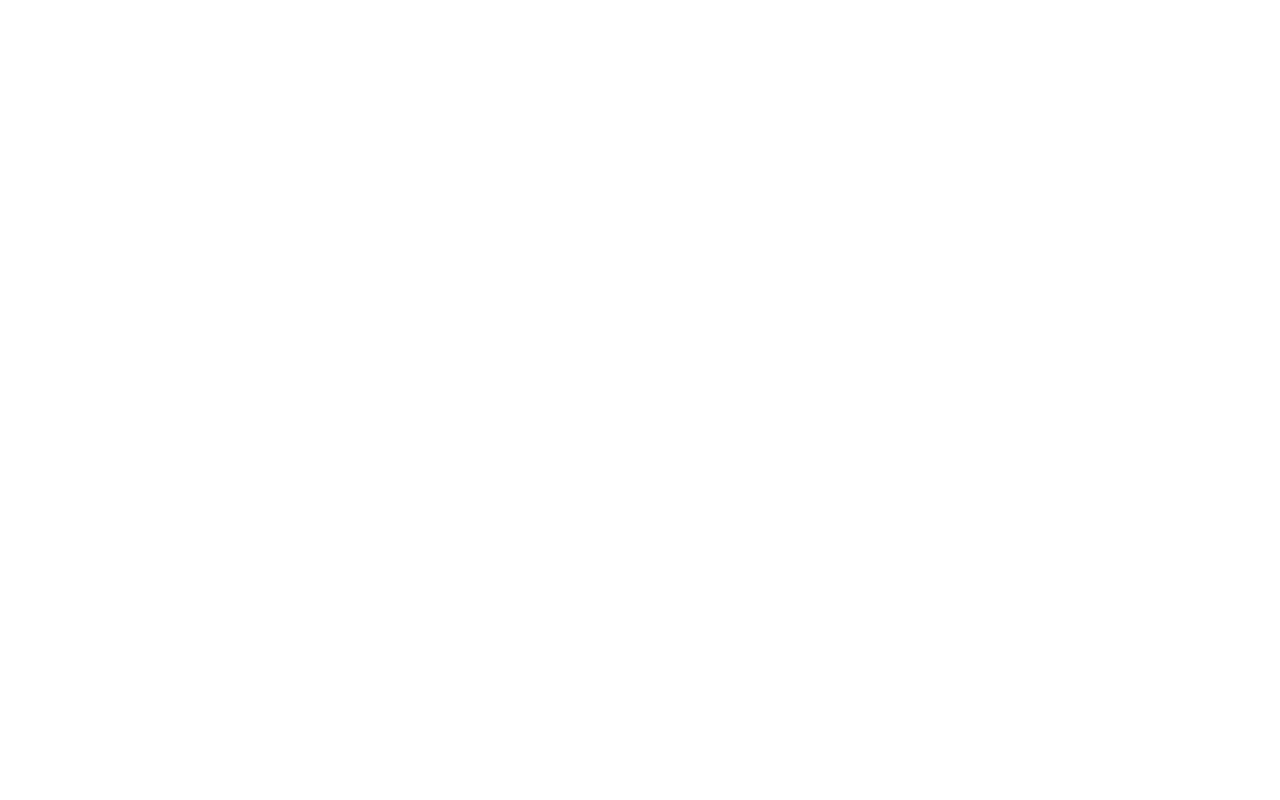
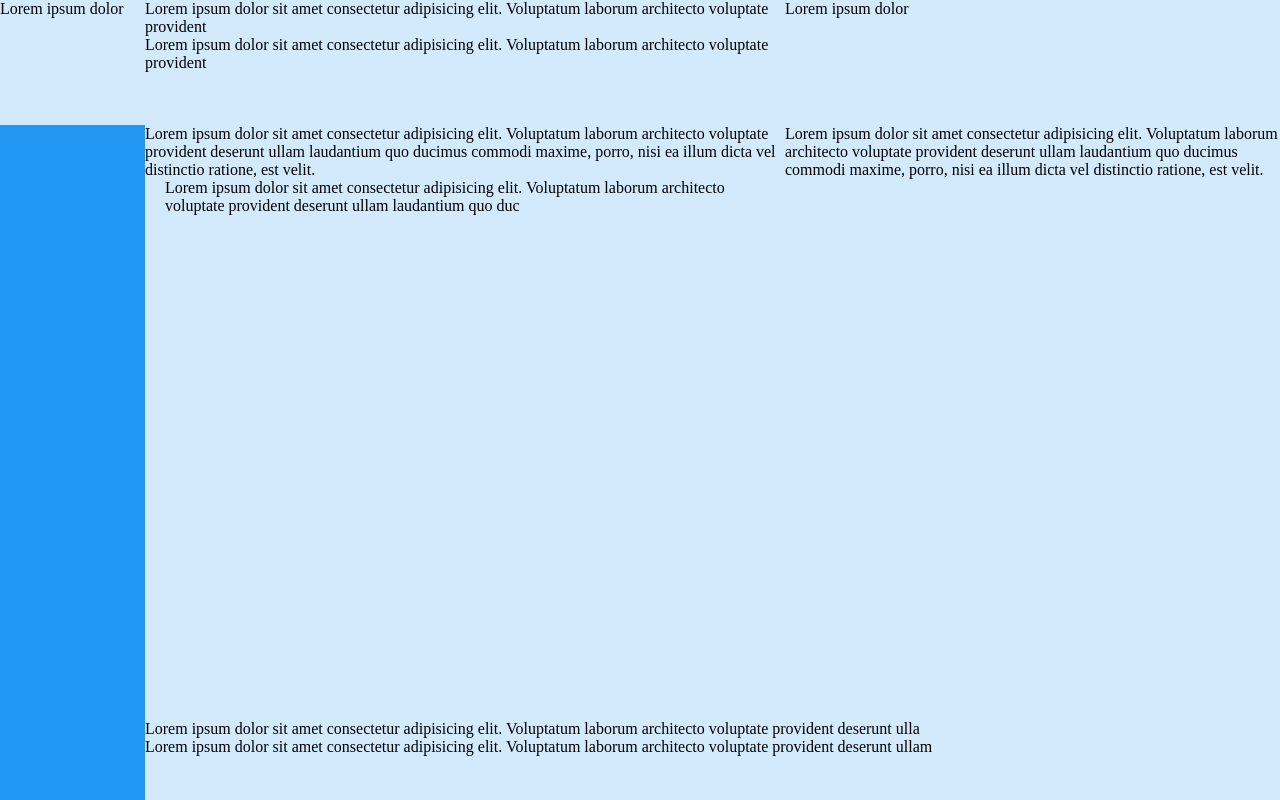
Before and after one commit to pampush/google-search, a plain HTML site: page index.html in a window 1280 px wide. Drawn offline with Linux system fonts and the light colour scheme.

Commit message:
index.html - header, footer layout, styles.css - grid, flex

```diff
--- a/index.html
+++ b/index.html
@@ -6,28 +6,36 @@
     <meta name="description" content="Google Search result page">
     <meta name="referrer" content="origin">
     <meta name="viewport" content="width=device-width, initial-scale=1.0">
+    <link rel="stylesheet" type="text/css" href="static/css/styles.css">
   </head>
-
   <body>
+  <div class="container">
     <header>
       <div class="header-logo">
-
+        Lorem ipsum dolor
       </div>
       <div class="header-wrapper">
         <div class="header-search">
+          Lorem ipsum dolor sit amet consectetur adipisicing elit. Voluptatum laborum architecto voluptate provident
 
         </div>
         <div class="header-nav">
+          Lorem ipsum dolor sit amet consectetur adipisicing elit. Voluptatum laborum architecto voluptate provident
 
         </div>
+      </div>
+      <div class="header-btn">
+        Lorem ipsum dolor
       </div>
     </header>
 
     <div class="main-search">
+      Lorem ipsum dolor sit amet consectetur adipisicing elit. Voluptatum laborum architecto voluptate provident
+      deserunt ullam laudantium quo ducimus commodi maxime, porro, nisi ea illum dicta vel distinctio ratione, est velit.
       <div class="main-wrapper">
-        <div class="main-search__left">
           <div class="main-search__video">
-
+            Lorem ipsum dolor sit amet consectetur adipisicing elit. Voluptatum laborum architecto voluptate provident
+      deserunt ullam laudantium quo duc
           </div>
 
           <div class="main-search__area">
@@ -41,7 +49,7 @@
 
             </div>
           </div>
-        </div>
+
 
         <div class="main-search__related">
 
@@ -51,9 +59,12 @@
 
         </div>
       </div>
+    </div>
 
     <aside>
       <div class="main-aside__item">
+        Lorem ipsum dolor sit amet consectetur adipisicing elit. Voluptatum laborum architecto voluptate provident
+      deserunt ullam laudantium quo ducimus commodi maxime, porro, nisi ea illum dicta vel distinctio ratione, est velit.
         <div class="main-aside__img"></div>
         <div class="main-aside__header"></div>
         <div class="main-aside__content"></div>
@@ -61,20 +72,17 @@
       </div>
     </aside>
 
-    </div>
-
     <footer>
-      <div class="footer-wrapper">
       <div class="footer-location">
-
+        Lorem ipsum dolor sit amet consectetur adipisicing elit. Voluptatum laborum architecto voluptate provident
+        deserunt ulla
       </div>
 
       <div class="footer-support">
-
-        </div>
-
+        Lorem ipsum dolor sit amet consectetur adipisicing elit. Voluptatum laborum architecto voluptate provident
+        deserunt ullam
       </div>
     </footer>
-
+  </div>
   </body>
 </html>
--- a/static/css/styles.css
+++ b/static/css/styles.css
@@ -0,0 +1,72 @@
+html {
+    box-sizing: border-box;
+  }
+
+  *, *:before, *:after {
+  box-sizing: inherit;
+  border: 0px solid red;
+}
+
+body {
+  margin: 0px;
+  border: 0px;
+}
+
+.container {
+  display: grid;
+  grid-template-columns: 145px 640px 1fr;
+  grid-template-rows: 125px 1fr 80px;
+  background-color: #2196F3;
+  height: 100vh;
+}
+
+header {
+  grid-column: 1/4;
+  grid-row: 1;
+  display: flex;
+  flex-direction: row;
+  background-color: rgba(255, 255, 255, 0.8);
+}
+
+.header-logo {
+  flex: 0 0 145px;
+}
+
+.header-wrapper {
+  flex: 0 0 640px;
+}
+
+.header-btn {
+  flex: 1 1 auto;
+}
+
+.header-search {
+
+}
+
+.header-nav {
+
+}
+
+.main-search {
+  grid-column: 2;
+  background-color: rgba(255, 255, 255, 0.8);
+}
+
+.main-wrapper {
+  padding-left: 20px;
+}
+
+aside {
+  grid-column: 3;
+  background-color: rgba(255, 255, 255, 0.8);
+}
+
+footer {
+  grid-column: 2 / 4;
+  grid-row: 3;
+  background-color: rgba(255, 255, 255, 0.8);
+  display: flex;
+  flex-direction: column;
+
+}
```
Lines whose indentation alone changed are shown as unchanged.
